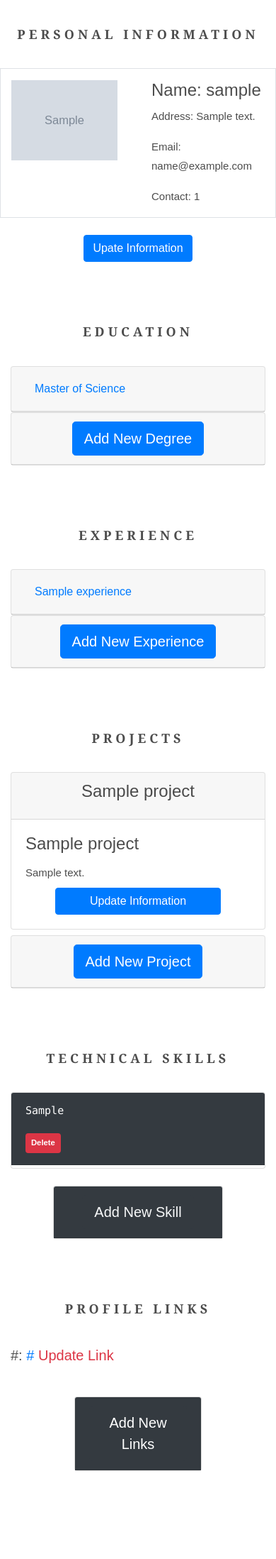
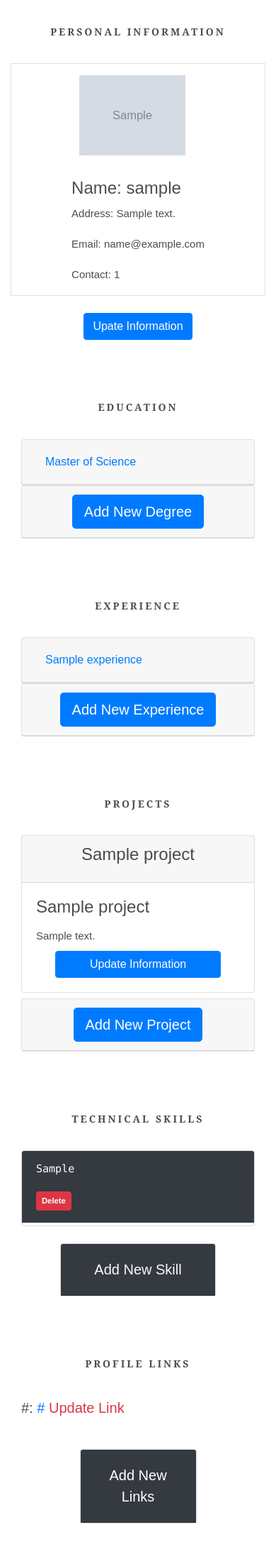
Before and after one commit to MoinulHossainNabil/Dj-Portfolio, a Django app: page /portfolio/user_profile/ in a window 390 px wide. Shown: the part 62-2259 px from the top of the page at 71% size. Before the commit the page ends 2135 px from the top, so only its background shows below. Run offline with Django 3.2, Linux system fonts and the light colour scheme; a user stored in the database is signed in; tables that the repository leaves empty hold one stand-in row (values such as "Sample post"); grey boxes marked "Sample" are stand-in pictures; some libraries are stand-ins or nearby versions.

Commit message:
fixing ui bugs

```diff
--- a/templates/professional_project.html
+++ b/templates/professional_project.html
@@ -48,9 +48,9 @@
                         <h4 class="card-title text-center">{{project.title}}</h4>
                       </div>
                       <div class="card-body text-justify">
-                        <h4 class="card-title">Objective & Responsibility</h4>
+                        <h5>Objective & Responsibility</h5>
                         {{project.description|safe}}
-                        <h4 class="mt-3">Technologies Used</h4>
+                        <h5 class="mt-3">Technologies Used</h5>
                         <p>{{project.used_technologies}}</p>
                       </div>
                   </div>
--- a/templates/profile/title.html
+++ b/templates/profile/title.html
@@ -8,6 +8,13 @@
     font-family: "Playfair Display", Georgia, serif;
     margin-bottom: 2em;
   }
+  @media only screen and (max-width:401px) {
+    .headings {
+      letter-spacing: 3px;
+      font-size: 14px;
+      font-weight: 600;
+    }
+  }
 </style>
 
 <h4 class="my-4 py-2 headings">{{title_name}}</h4>
--- a/templates/profile/user_personal_info.html
+++ b/templates/profile/user_personal_info.html
@@ -1,3 +1,15 @@
+<style>
+  @media only screen and (max-width: 401px) {
+    #user_personal_info .user-about {
+    flex-direction: column;
+    align-items: center;
+  }
+  #user_personal_info .media-body {
+    padding-top: 2rem;
+  }
+  }
+</style>
+
 <section id="user_personal_info">
   <div class="container">
     <div class="row justify-content-center">
@@ -5,11 +17,13 @@
     </div>
     <div class="row border">
         <div class="col-md-12">
-            <div class="media pt-3">
+            <div class="media d-flex user-about pt-3">
               {% if user_profile_qs.photo %}
+              <div class="profile-image mr-3">
                 <img src="{{user_profile_qs.photo.url}}" alt="" class="img-fluid" style="max-width: 150px; max-height: 150px; object-fit: cover;">
+              </div>
               {% endif %}
-                <div class="media-body pl-5">
+                <div class="media-body">
                     <h4>Name: {{user_profile_qs.user.username}}</h4>
                     <p>Address: {{user_profile_qs.address}}</p>
                     <p>Email: {{user_profile_qs.user.email}}</p>
--- a/templates/profile/user_profile.html
+++ b/templates/profile/user_profile.html
@@ -2,6 +2,8 @@
 {% block extra_head %}
 {% endblock %}
 {% block content %}
+
+<div class="container">
 
 <!--Personal Information -->
 
@@ -28,3 +30,5 @@
 {% include 'profile/user_profilelink.html' with user_profilelink_qs=user_profile_link title="Profile Links" %}
 
 {% endblock content %}
+
+</div>
```
Also changed, not shown: templates/about.html (+6 -1 lines).
